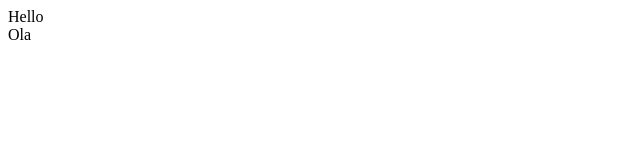
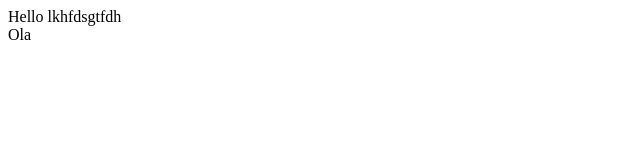
Before and after one commit to AmandaSIT/project1, a plain HTML site: page index.html in a window 1280 px wide. Shown: the whole page, without its empty margins (0-640 px from the left). Drawn offline with Linux system fonts and the light colour scheme.

Commit message:
2nd commit

```diff
--- a/index.html
+++ b/index.html
@@ -1,5 +1,5 @@
 <head>
-	Hello
+	Hello lkhfdsgtfdh
 </head>
 
 <header>
```
